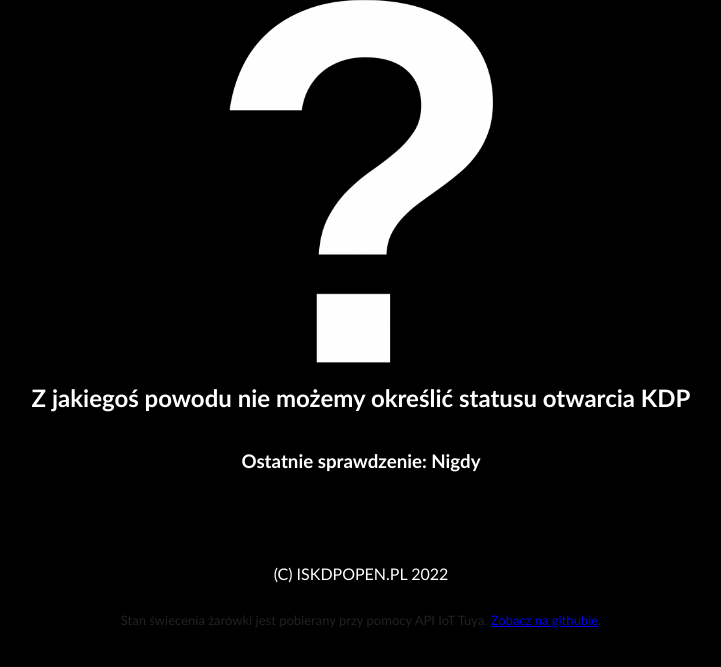
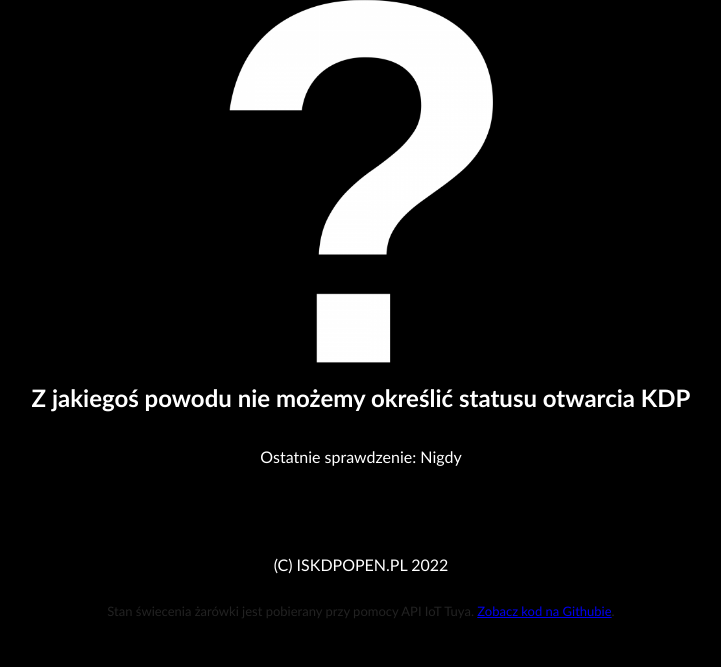
Before and after one commit to lakistech/iskdpopen, a FastAPI app: page / in a window 1280 px wide. Shown: the part 68-735 px from the top of the page, without its empty margins (279-1000 px from the left). Run offline with FastAPI, Linux system fonts and the light colour scheme.

Commit message:
fix link

```diff
--- a/templates/index.html
+++ b/templates/index.html
@@ -21,7 +21,7 @@
       </div>
 
       <div class="subtitle">
-        <h3>Ostatnie sprawdzenie: {{latest_check_time}}</h3>
+        <p>Ostatnie sprawdzenie: {{latest_check_time}}</p>
       </div>
 
       <div class="subtitle">
@@ -30,7 +30,7 @@
       </div>
 
       <div class="techdesc">
-        <p>Stan świecenia żarówki jest pobierany przy pomocy API IoT Tuya. <a href="https://github.com/jjlakis/iskdpoen">Zobacz na githubie</a>.</p>
+        <p>Stan świecenia żarówki jest pobierany przy pomocy API IoT Tuya. <a href="https://github.com/jjlakis/iskdpopen">Zobacz kod na Githubie</a>.</p>
       </div>
 
 
```
